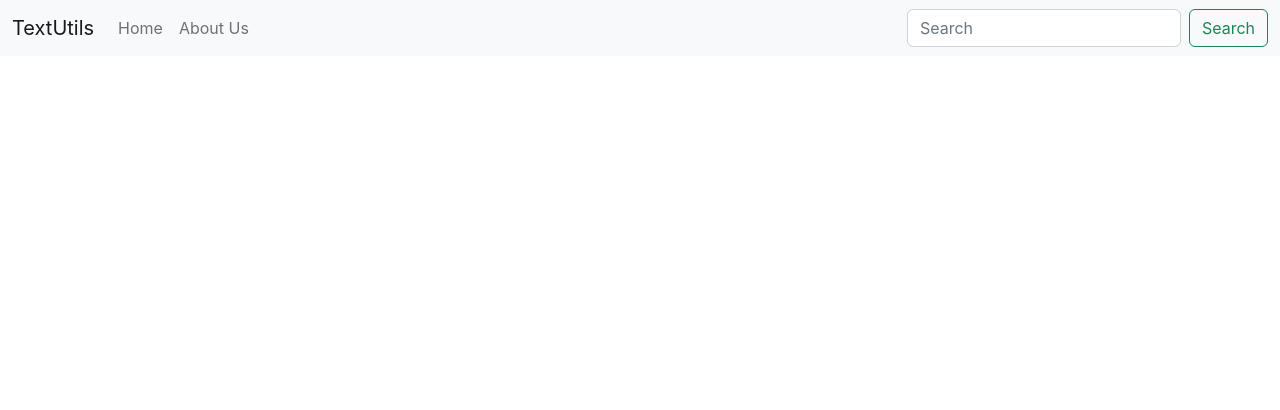
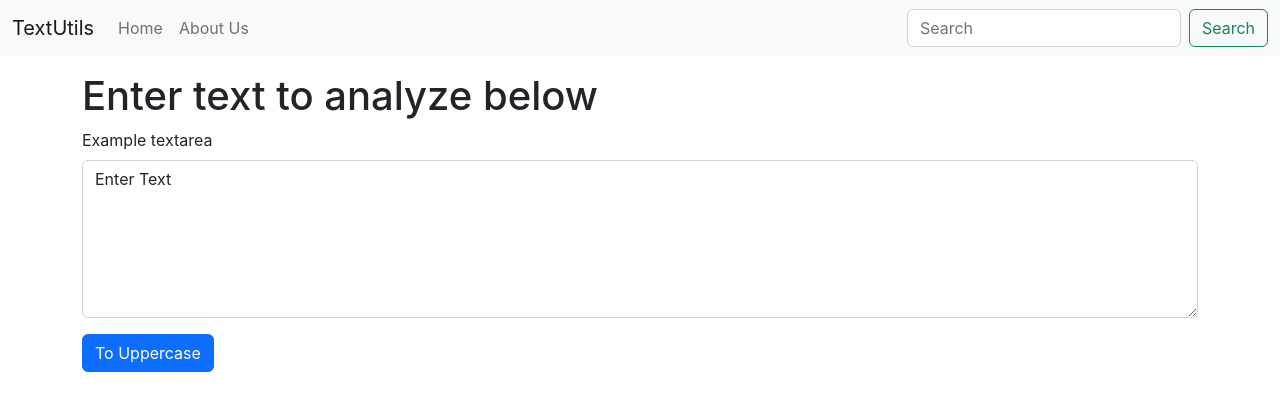
Before and after one commit to IshanEnrique/REACT_JS_STUDY, a React (Create React App) app in the folder my-app/: page / in a window 1280 px wide. Shown: the top 410 px of the page. Built offline with nearby package versions, Linux system fonts and the light colour scheme.

Commit message:
New component added TextForm.js Use of useState Use of Onclick event Use of OnChange event

```diff
--- a/my-app/src/App.js
+++ b/my-app/src/App.js
@@ -1,6 +1,7 @@
 
 import './App.css';
 import Navbar from './components/Navbar';
+import TextForm from './components/TextForm';
 
 import navJson from './resources/nav.json';
 
@@ -12,6 +13,9 @@
 
 
   <Navbar  nav={navElements} />
+
+  <TextForm heading="Enter text to analyze below" />
+
    </>
 
   );
--- /dev/null
+++ b/my-app/src/components/TextForm.js
@@ -0,0 +1,25 @@
+import React,{useState} from 'react'
+
+export default function TextForm(props) {
+  const handleUpOnClick=()=>{
+    let newText=text.toUpperCase();
+    setText(newText);
+  }
+  const handleOnChange=(event)=>{
+
+    setText(event.target.value);
+  }
+  const [text,setText]=useState("Enter Text");
+  // setText("Enter Text Here");
+  return (
+    <div className="container my-3">
+        <h1>{props.heading}</h1>
+        <div className="mb-3">
+        <label htmlFor="exampleFormControlTextarea1" className="form-label">Example textarea</label>
+        <textarea className="form-control" onChange={handleOnChange} value={text} id="exampleFormControlTextarea1" rows="6"></textarea>
+        </div>
+        <button className="btn btn-primary" onClick={handleUpOnClick}>To Uppercase</button>
+    </div>
+
+  )
+}
```
